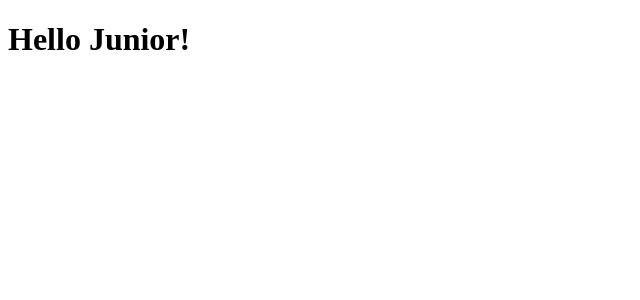
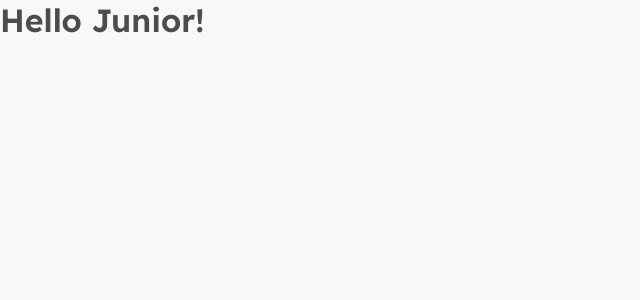
Before and after one commit to Ivo-Jr/podcastr, a Next.js app: page / in a window 1280 px wide. Shown: the top 300 px of the page, without its empty margins (0-640 px from the left). Built offline with nearby package versions, Linux system fonts and the light colour scheme.

Commit message:
global styles

```diff
--- a/pages/_app.js
+++ b/src/pages/_app.tsx
@@ -1,3 +1,5 @@
+import '../styles/global.scss'
+
 function MyApp({ Component, pageProps }) {
   return <Component {...pageProps} />
 }
--- /dev/null
+++ b/src/pages/_document.tsx
@@ -0,0 +1,18 @@
+import Document, { Html, Head, Main, NextScript } from 'next/document';
+
+export default class MyDocument extends Document {
+    render() {
+      return (
+        <Html>
+          <Head>
+            <link rel="preconnect" href="https://fonts.gstatic.com"/>
+            <link href="https://fonts.googleapis.com/css2?family=Inter&family=Lexend:wght@500;600&display=swap" rel="stylesheet"/>
+          </Head>
+          <body>
+            <Main/>
+            <NextScript/>
+          </body>
+      </Html>
+    );
+  }
+}
--- /dev/null
+++ b/src/styles/global.scss
@@ -0,0 +1,61 @@
+* {
+    margin: 0;
+    padding: 0;
+    box-sizing: border-box;
+}
+
+:root {
+    --white: #fff;
+
+    --gray-50: #F7F8Fa;
+    --gray-100: #e6e8eb;
+    --gray-200: #afb2b1;
+    --gray-500: #808080;
+    --gray-800: #494d4b;
+
+    --green-500: #04d361;
+
+    --purple-300: #9f75ff;
+    --purple-400: #9164fa;
+    --purple-500: #8257e5;
+    --purple-800: #6f48c9;
+}
+
+@media (max-width: 1080px) {
+    html {
+        font-size: 93.75%; // 15px.
+    }
+}
+
+@media (max-width: 720px) {
+    html {
+        font-size: 87.5%; // 14px.
+    }
+}
+
+body {
+    background: var(--gray-50);
+}
+
+body, input, textarea, button {
+    font: 500 1rem Inter, sans-serif;
+    color: var(--gray-500);
+}
+
+h1, h2, h3, h4, h5, h6 {
+  font-weight: 600;
+  font-family: Lexend, sans-serif;
+  color: var(--gray-800);
+}
+
+h1 {
+    font-size: 2rem
+}
+
+h2 {
+    font-size: 1.5rem;
+}
+
+button {
+    cursor: pointer;
+}
```
Also changed, not shown: package.json (+7 -1 lines), tsconfig.json (added, +29 -0 lines), next-env.d.ts (added), src/pages/index.tsx (renamed from pages/index.js), 2 other files (tests, documents, lock files or other folders).
